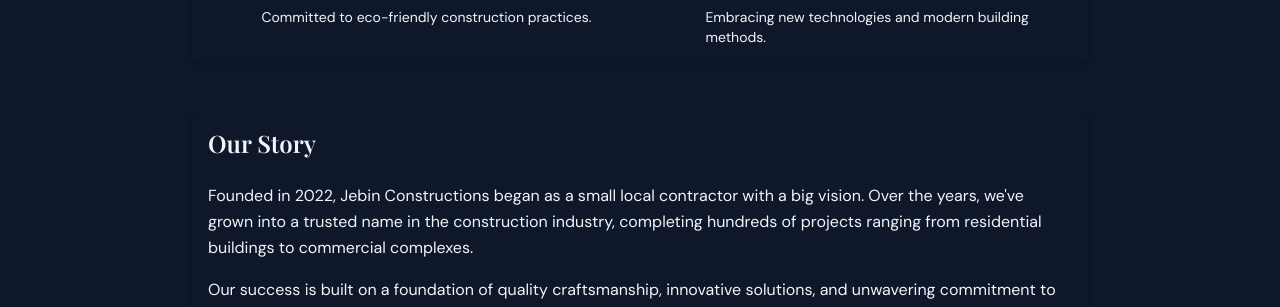
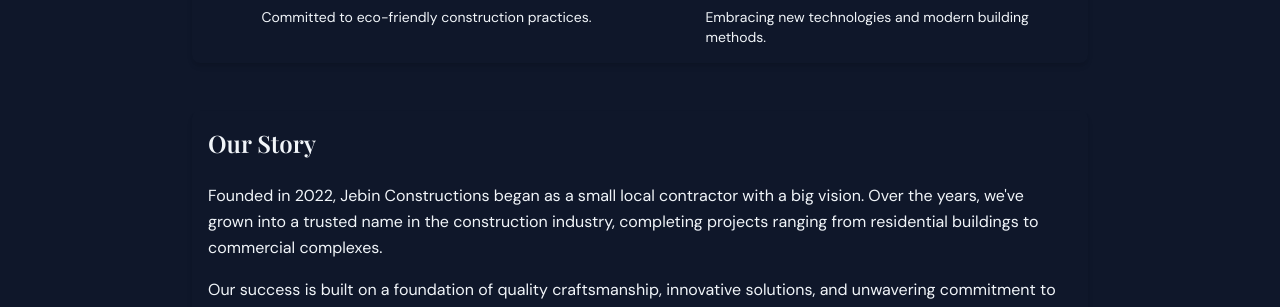
Before and after one commit to jeffybrailin/Jebin-Constructions, a Next.js app: page /about in a window 1280 px wide. Shown: the part 731-1038 px from the top of the page. Built offline with nearby package versions, Linux system fonts and the light colour scheme; a web font is replaced by a local one.

Commit message:
remove 'hundreds of' from Our Story text

```diff
--- a/app/about/page.tsx
+++ b/app/about/page.tsx
@@ -88,7 +88,7 @@
           <p className="text-text-secondary leading-relaxed mb-4">
             Founded in 2022, Jebin Constructions began as a small local contractor with a big vision.
             Over the years, we&apos;ve grown into a trusted name in the construction industry, completing
-            hundreds of projects ranging from residential buildings to commercial complexes.
+            projects ranging from residential buildings to commercial complexes.
           </p>
           <p className="text-text-secondary leading-relaxed">
             Our success is built on a foundation of quality craftsmanship, innovative solutions, and
```
